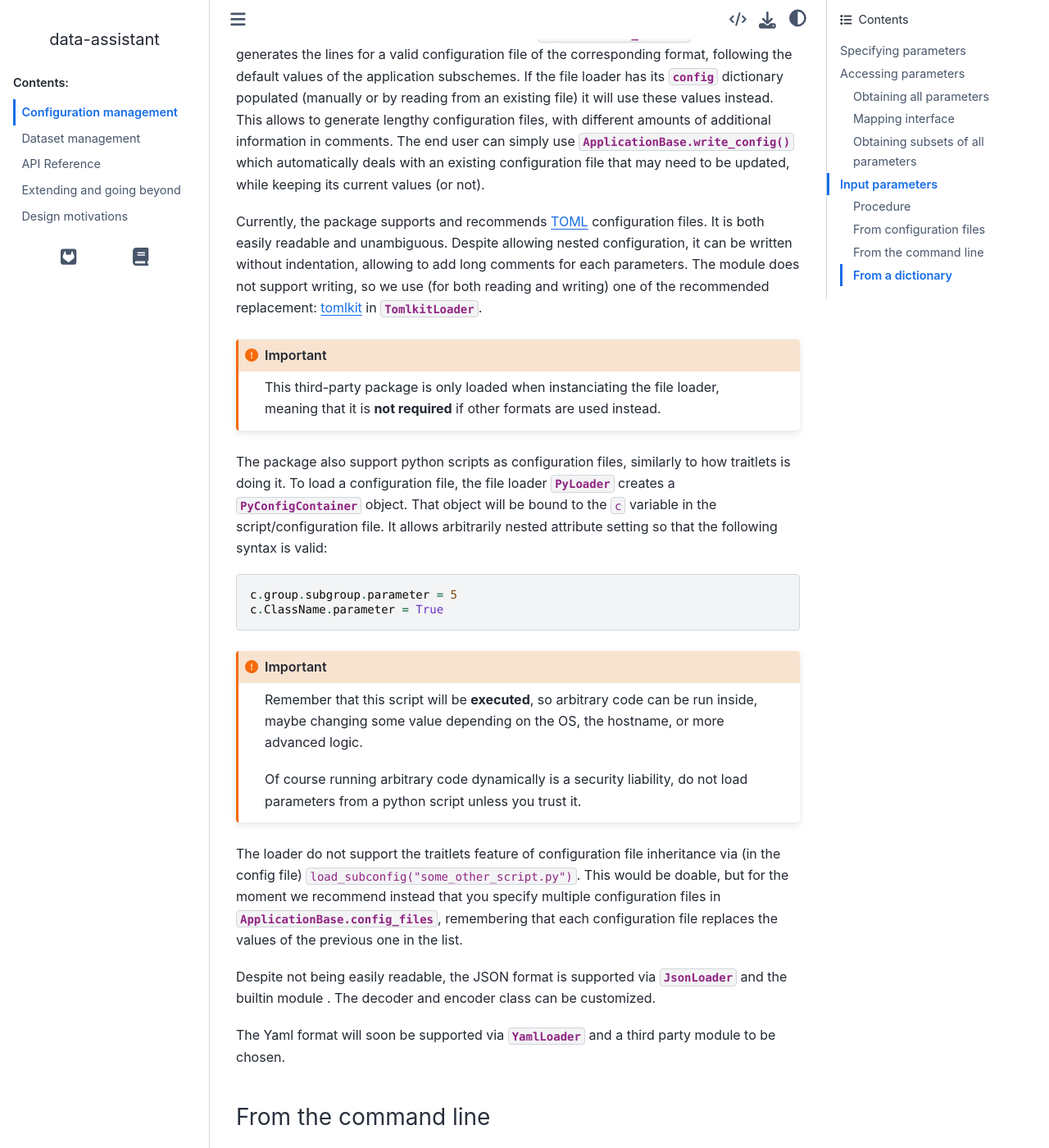
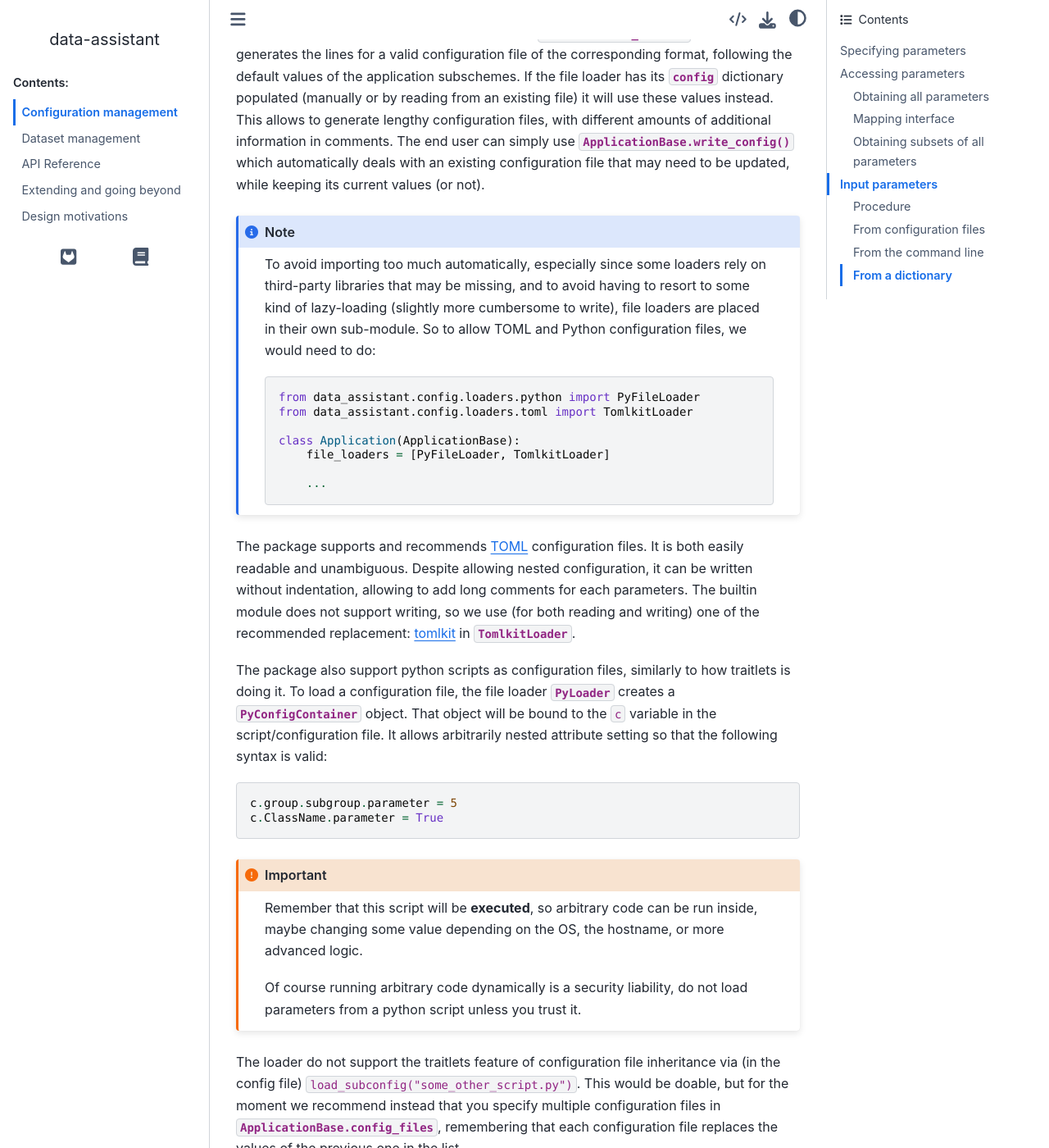
Before and after one commit to Descanonge/neba, a Sphinx documentation site: the page built from docs/source/configuration.rst, in a window 1280 px wide and 1400 px high, scrolled down 7827 px. Shown: the whole window at 82% size. Built offline with Sphinx 7.4.7 and the Sphinx Book theme 1.1.4, drawn with Linux system fonts in a browser that asks for light colours; some of the changed text lies outside the part shown.

Commit message:
Up docs on file loaders

```diff
--- a/docs/source/configuration.rst
+++ b/docs/source/configuration.rst
@@ -365,18 +365,29 @@ use :meth:`.ApplicationBase.write_config` which automatically deals with an
 existing configuration file that may need to be updated, while keeping its
 current values (or not).
 
-Currently, the package supports and recommends `TOML <https://toml.io>`__
-configuration files. It is both easily readable and unambiguous. Despite
-allowing nested configuration, it can be written without indentation, allowing
-to add long comments for each parameters. The :external+python:mod:`tomllib`
-module does not support writing, so we use (for both reading and writing) one of
-the recommended replacement: `tomlkit <https://pypi.org/project/tomlkit>`__ in
+.. note::
+
+    To avoid importing too much automatically, especially since some loaders
+    rely on third-party libraries that may be missing, and to avoid having to
+    resort to some kind of lazy-loading (slightly more cumbersome to write),
+    file loaders are placed in their own sub-module. So to allow TOML and Python
+    configuration files, we would need to do::
+
+        from data_assistant.config.loaders.python import PyFileLoader
+        from data_assistant.config.loaders.toml import TomlkitLoader
+
+        class Application(ApplicationBase):
+            file_loaders = [PyFileLoader, TomlkitLoader]
+
+            ...
+
+The package supports and recommends `TOML <https://toml.io>`__ configuration
+files. It is both easily readable and unambiguous. Despite allowing nested
+configuration, it can be written without indentation, allowing to add long
+comments for each parameters. The :external+python:mod:`tomllib` builtin module
+does not support writing, so we use (for both reading and writing) one of the
+recommended replacement: `tomlkit <https://pypi.org/project/tomlkit>`__ in
 :class:`.TomlkitLoader`.
-
-.. important::
-
-   This third-party package is only loaded when instanciating the file loader,
-   meaning that it is **not required** if other formats are used instead.
 
 The package also support python scripts as configuration files, similarly to how
 traitlets is doing it. To load a configuration file, the file loader
@@ -407,8 +418,8 @@ Despite not being easily readable, the JSON format is supported via
 :class:`.JsonLoader` and the builtin module :external+python:mod:`json`. The
 decoder and encoder class can be customized.
 
-The Yaml format will soon be supported via :class:`.YamlLoader` and a third
-party module to be chosen.
+It is planned to add support for Yaml format via :class:`.YamlLoader` and a
+third party module to be chosen.
 
 From the command line
 ---------------------
```
